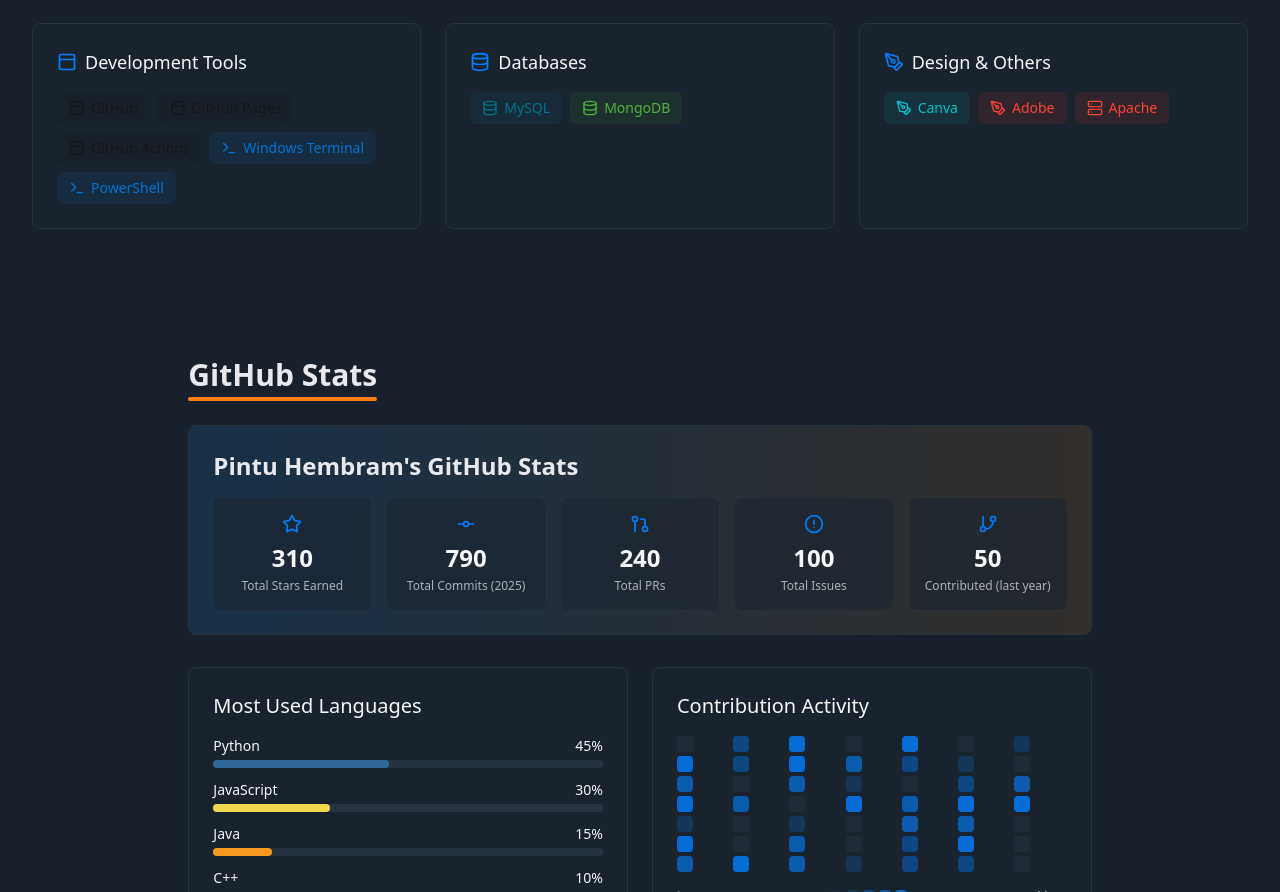
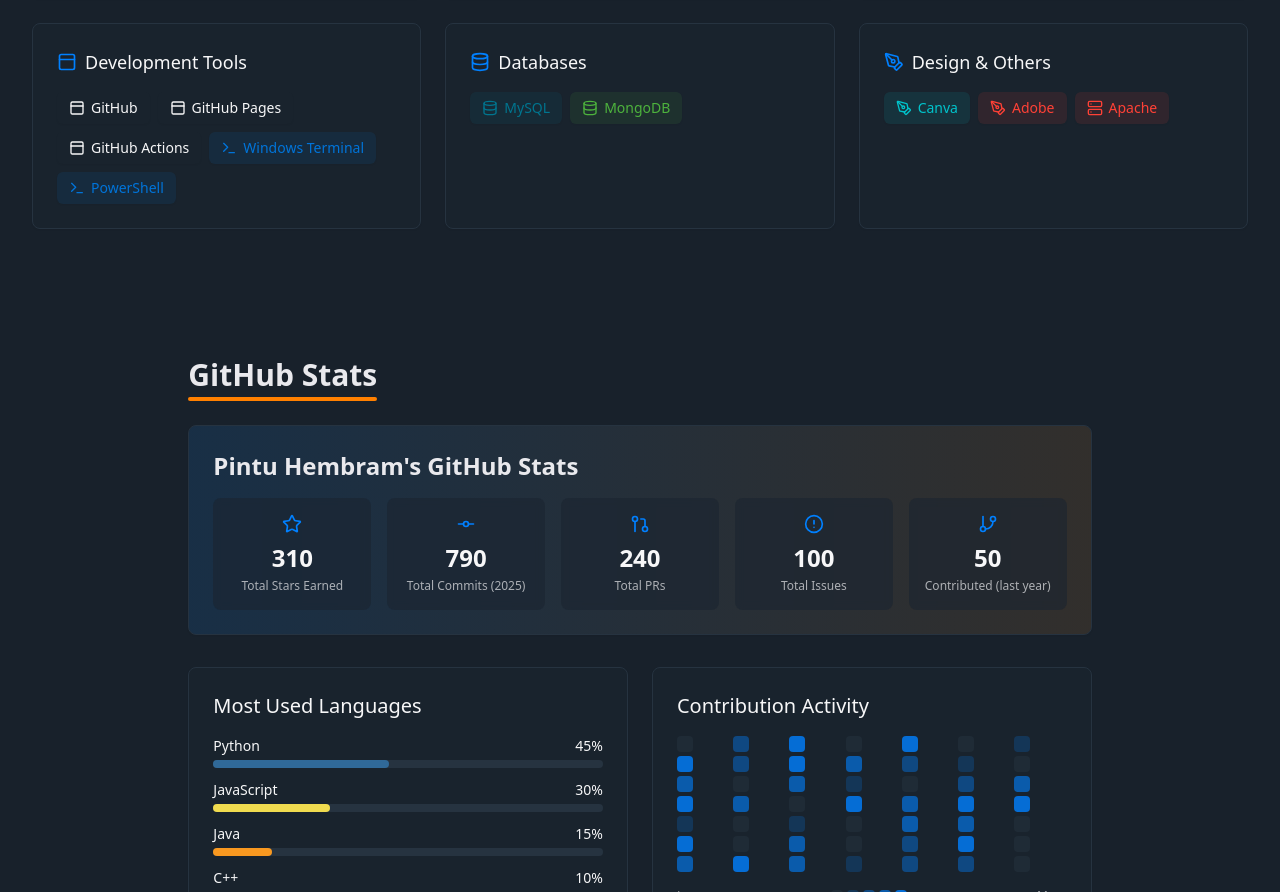
Before and after one commit to PintuHembram/Pintu-Hembram.in, a React (Vite) app: page / in a window 1280 px wide. Shown: the part 2103-2995 px from the top of the page. Built offline with nearby package versions, Linux system fonts and the light colour scheme.

Commit message:
githube new co9l

```diff
--- a/src/components/SkillsSection.tsx
+++ b/src/components/SkillsSection.tsx
@@ -76,9 +76,9 @@ const SkillsSection = () => {
   ];
 
   const devTools = [
-    { name: 'GitHub', color: 'github', icon: <PanelTop size={16} /> },
-    { name: 'GitHub Pages', color: 'github', icon: <PanelTop size={16} /> },
-    { name: 'GitHub Actions', color: 'github', icon: <PanelTop size={16} /> },
+    { name: 'GitHub', color: 'purple', icon: <PanelTop size={16} /> },
+    { name: 'GitHub Pages', color: 'purple', icon: <PanelTop size={16} /> },
+    { name: 'GitHub Actions', color: 'purple', icon: <PanelTop size={16} /> },
     { name: 'Windows Terminal', color: 'blue', icon: <Terminal size={16} /> },
     { name: 'PowerShell', color: 'blue', icon: <Terminal size={16} /> },
   ];
```
